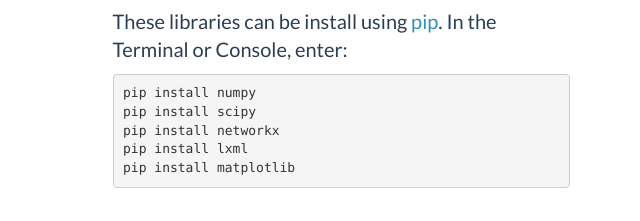
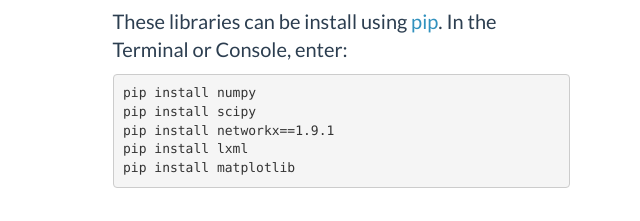
Before and after one commit to MECHARoot/MECHARoot.github.io, a website: page index.html in a window 1280 px wide. Shown: the part 2092-2313 px from the top of the page, 640-1280 px from the left. Drawn offline with nearby package versions, Linux system fonts and the light colour scheme.

Commit message:
Update index.html

```diff
--- a/index.html
+++ b/index.html
@@ -162,7 +162,7 @@
                      <pre>
 pip install numpy
 pip install scipy
-pip install networkx
+pip install networkx==1.9.1
 pip install lxml
 pip install matplotlib</pre>
 
```
